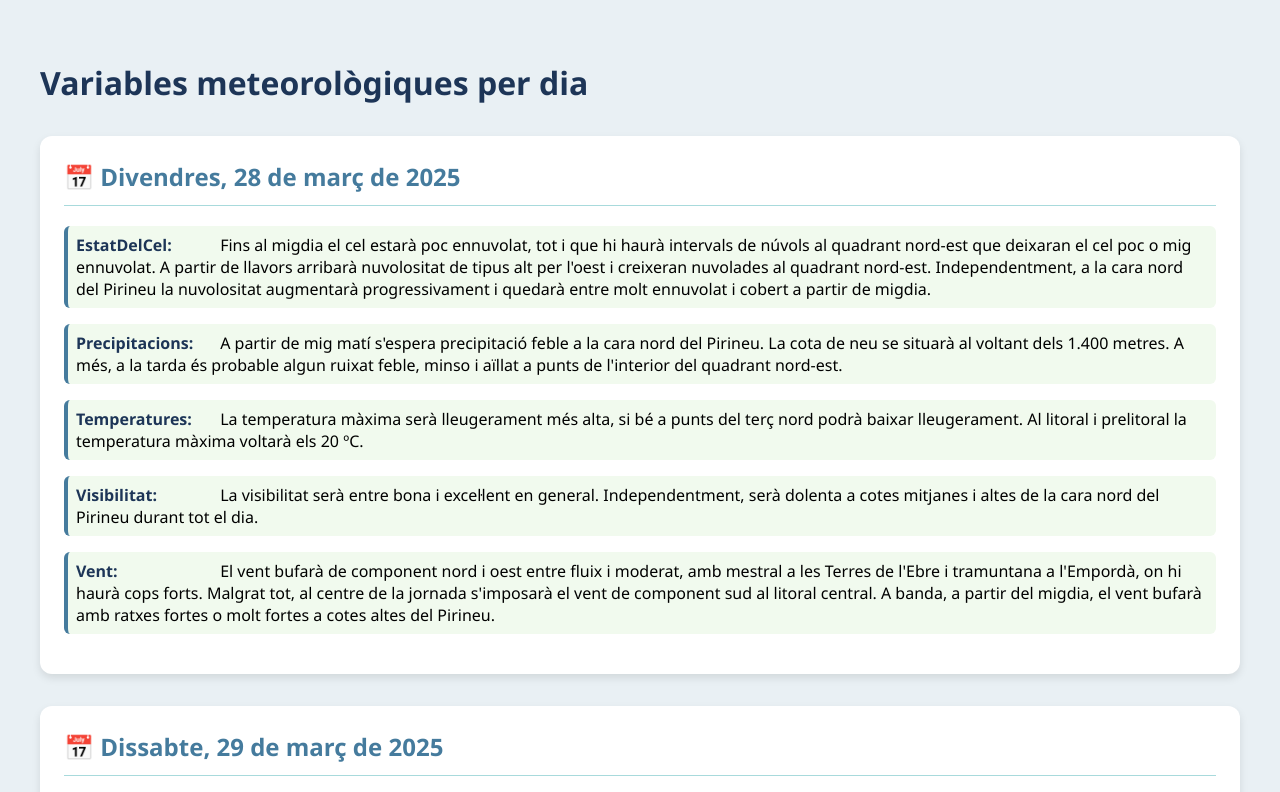
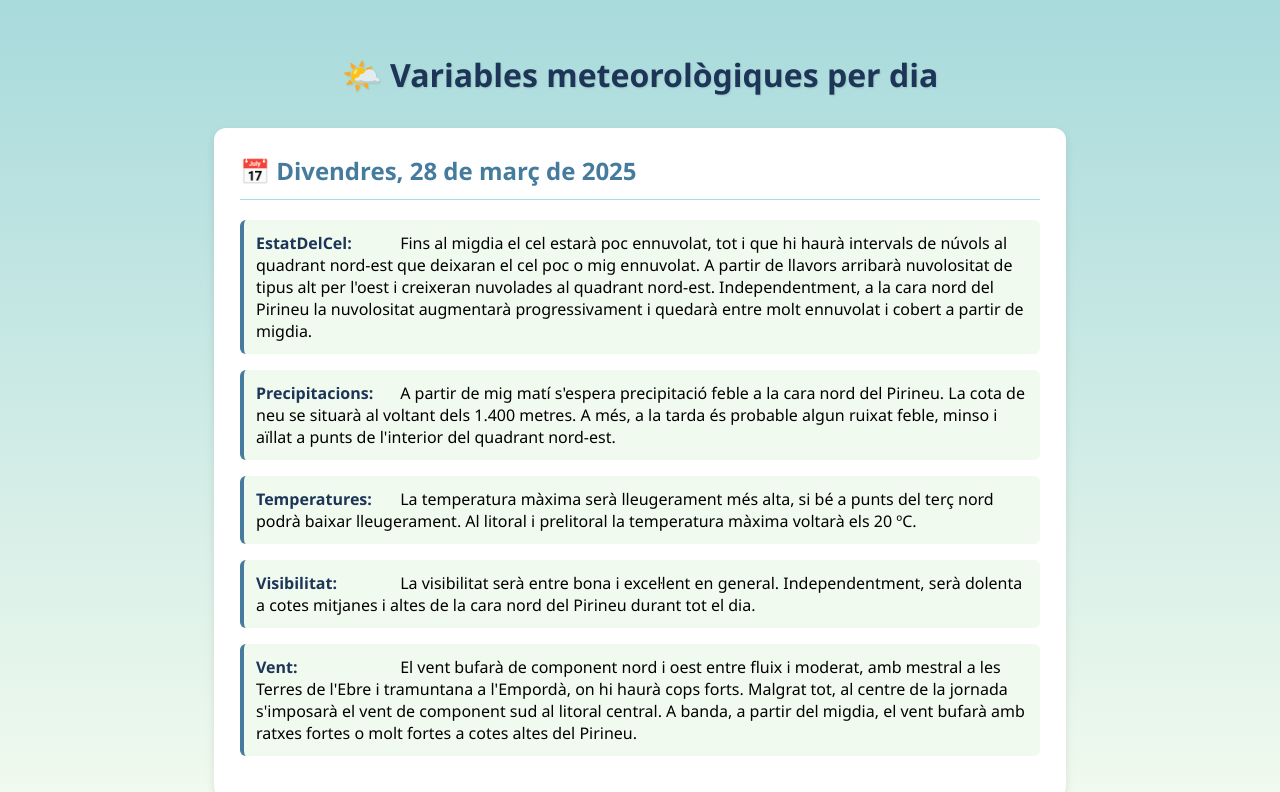
Before and after one commit to chaminita94/taller-json, a plain HTML site: page xml to json/index.html in a window 1280 px wide. Shown: the top 792 px of the page. Drawn offline with Linux system fonts and the light colour scheme.

Commit message:
Update index.html

```diff
--- a/xml to json/index.html
+++ b/xml to json/index.html
@@ -7,20 +7,34 @@
     body {
       font-family: 'Segoe UI', sans-serif;
       padding: 2em;
-      background: #e9f0f4;
+      margin: 0;
+      background: linear-gradient(to bottom, #a8dadc, #f1faee);
+      background-attachment: fixed;
+      min-height: 100vh;
     }
 
     h1 {
       color: #1d3557;
       margin-bottom: 1em;
+      text-align: center;
+      text-shadow: 1px 1px 2px rgba(0,0,0,0.1);
     }
 
     .dia {
       background: #ffffff;
       padding: 1.5em;
-      margin-bottom: 2em;
+      margin: 2em auto;
       border-radius: 12px;
       box-shadow: 0 4px 8px rgba(0, 0, 0, 0.1);
+      transition: transform 0.3s ease, box-shadow 0.3s ease;
+      max-width: 800px;
+      border: 2px solid transparent;
+    }
+
+    .dia:hover {
+      transform: translateY(-6px);
+      box-shadow: 0 8px 16px rgba(0, 0, 0, 0.2);
+      border-image: linear-gradient(45deg, #457b9d, #1d3557) 1;
     }
 
     h2 {
@@ -32,10 +46,15 @@
 
     .variable {
       margin-bottom: 1em;
-      padding: 0.5em;
+      padding: 0.75em;
       border-left: 4px solid #457b9d;
       background-color: #f1faee;
       border-radius: 6px;
+      transition: background-color 0.3s ease;
+    }
+
+    .variable:hover {
+      background-color: #e0f7fa;
     }
 
     .variable strong {
@@ -46,32 +65,24 @@
   </style>
 </head>
 <body>
-  <h1>Variables meteorològiques per dia</h1>
+  <h1>🌤️ Variables meteorològiques per dia</h1>
   <div id="resultat"></div>
 
   <script>
-    // Funció per convertir "20250329Z" a format humà
     function formatData(dataString) {
       const any = dataString.substring(0, 4);
       const mes = dataString.substring(4, 6);
       const dia = dataString.substring(6, 8);
       const data = new Date(`${any}-${mes}-${dia}`);
-
-      // Dies i mesos en català
       const diesSetmana = ['Diumenge', 'Dilluns', 'Dimarts', 'Dimecres', 'Dijous', 'Divendres', 'Dissabte'];
       const mesos = ['gener', 'febrer', 'març', 'abril', 'maig', 'juny', 'juliol', 'agost', 'setembre', 'octubre', 'novembre', 'desembre'];
-
-      const nomDia = diesSetmana[data.getDay()];
-      const nomMes = mesos[data.getMonth()];
-
-      return `${nomDia}, ${data.getDate()} de ${nomMes} de ${data.getFullYear()}`;
+      return `${diesSetmana[data.getDay()]}, ${data.getDate()} de ${mesos[data.getMonth()]} de ${data.getFullYear()}`;
     }
 
     fetch('proper_dies.json')
       .then(res => res.json())
       .then(dades => {
         const contenidor = document.getElementById('resultat');
-
         dades.forEach(entrada => {
           const div = document.createElement('div');
           div.className = 'dia';
```
